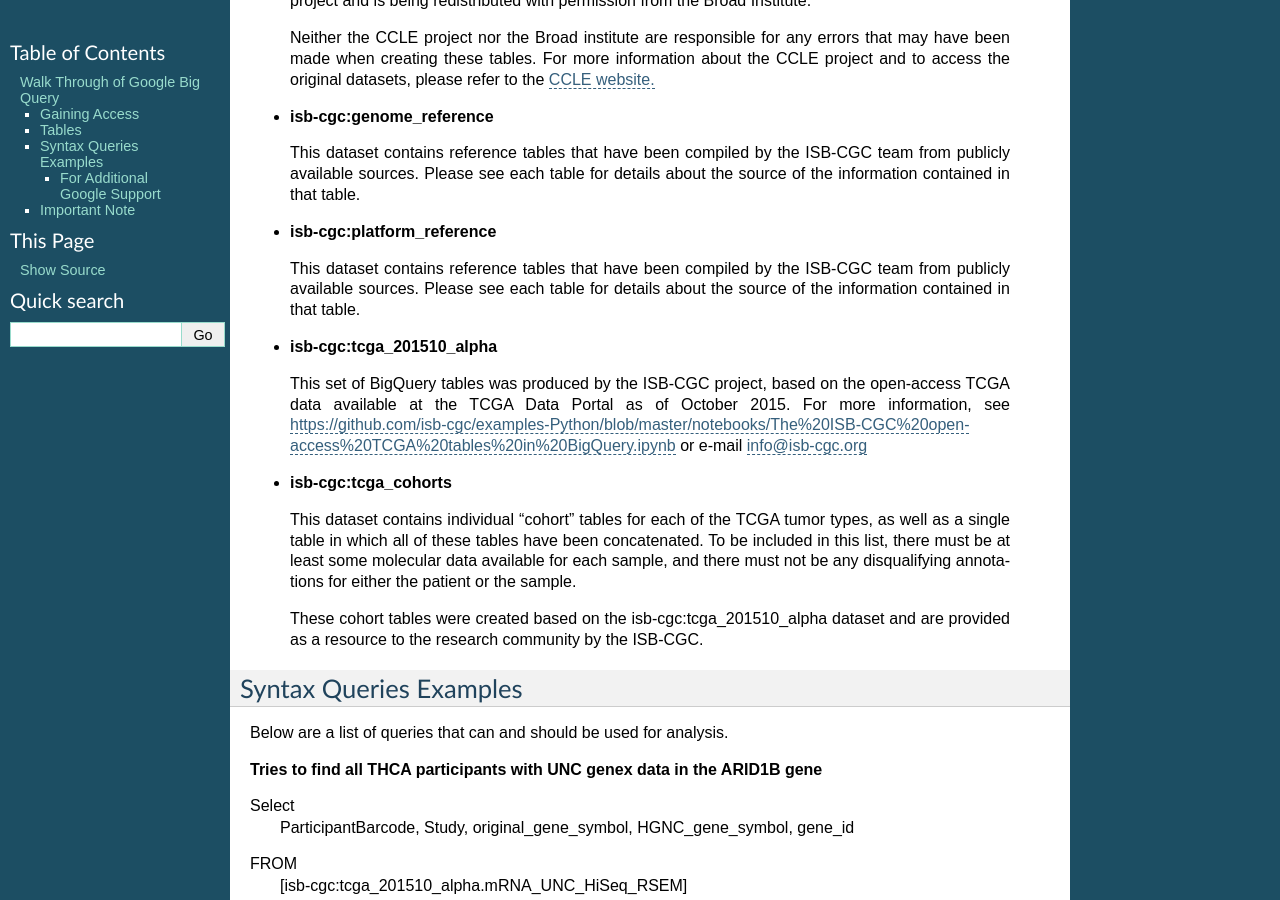
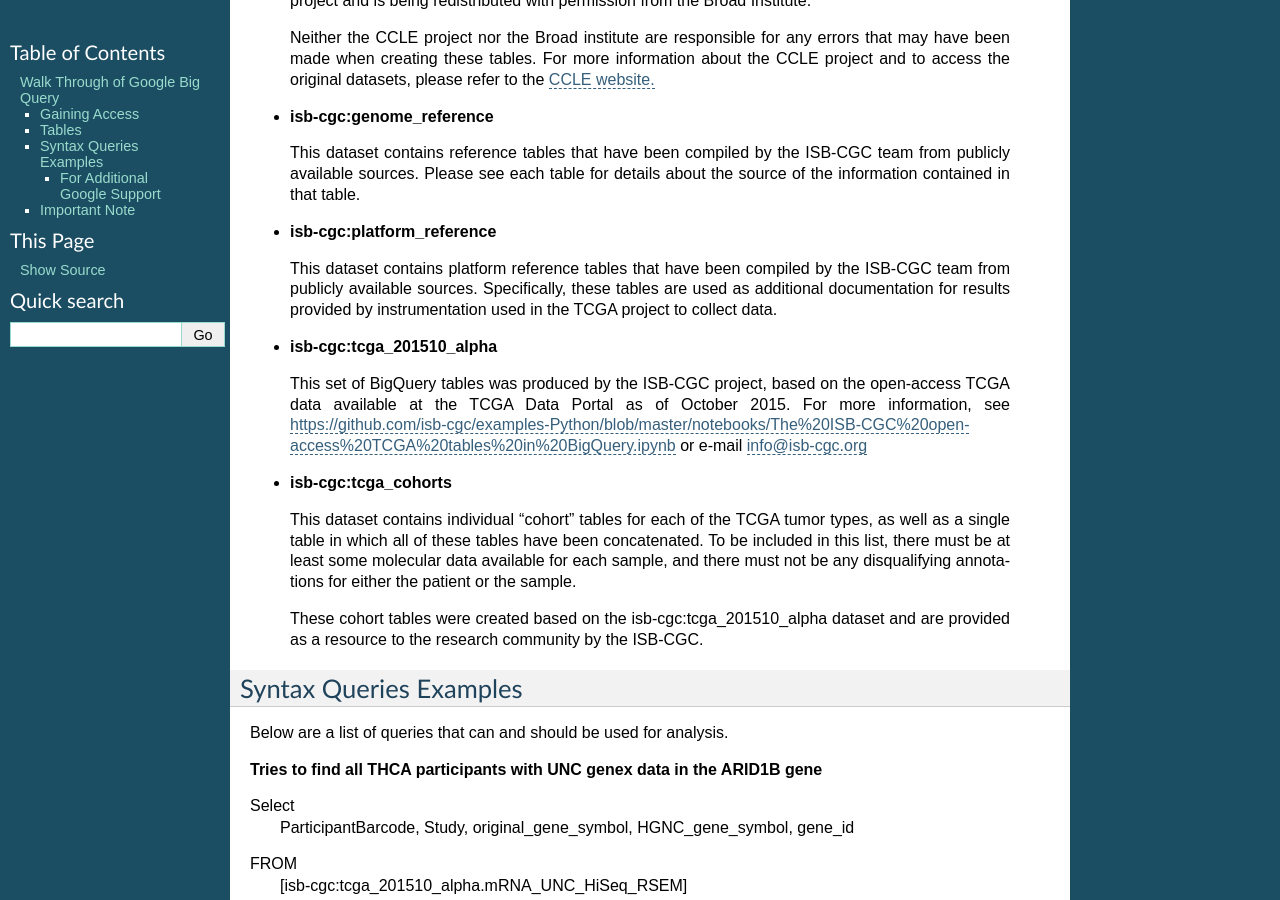
Before and after one commit to isb-cgc/readthedocs, a Sphinx documentation site: the page built from docs/source/sections/progapi/bigqueryGUI/WalkthroughOfGoogleBigQuery.rst, in a window 1280 px wide and 900 px high, scrolled down 581 px. Built offline with Sphinx 7.4.7, drawn with Linux system fonts in a browser that asks for light colours.

Commit message:
Update WalkthroughOfGoogleBigQuery.rst

```diff
--- a/docs/source/sections/progapi/bigqueryGUI/WalkthroughOfGoogleBigQuery.rst
+++ b/docs/source/sections/progapi/bigqueryGUI/WalkthroughOfGoogleBigQuery.rst
@@ -30,7 +30,7 @@ Below are the list of tables that can be accessed once you have linked your plat
 
 * **isb-cgc:platform_reference**
 
- This dataset contains reference tables that have been compiled by the ISB-CGC team from publicly available sources.  Please see each table for details about the source of the information contained in that table.
+ This dataset contains platform reference tables that have been compiled by the ISB-CGC team from publicly available sources.  Specifically, these tables are used as additional documentation for results provided by instrumentation used in the TCGA project to collect data.
 
 * **isb-cgc:tcga_201510_alpha**
 
```
